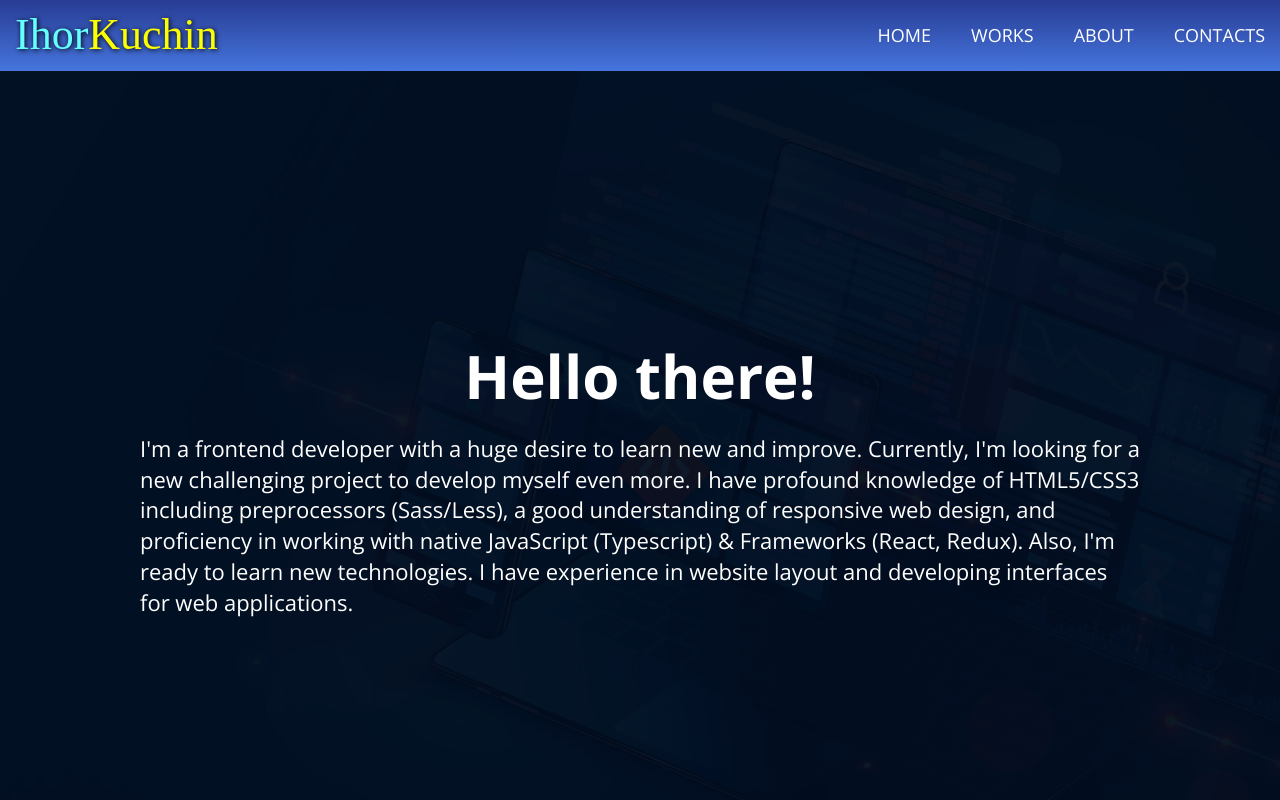
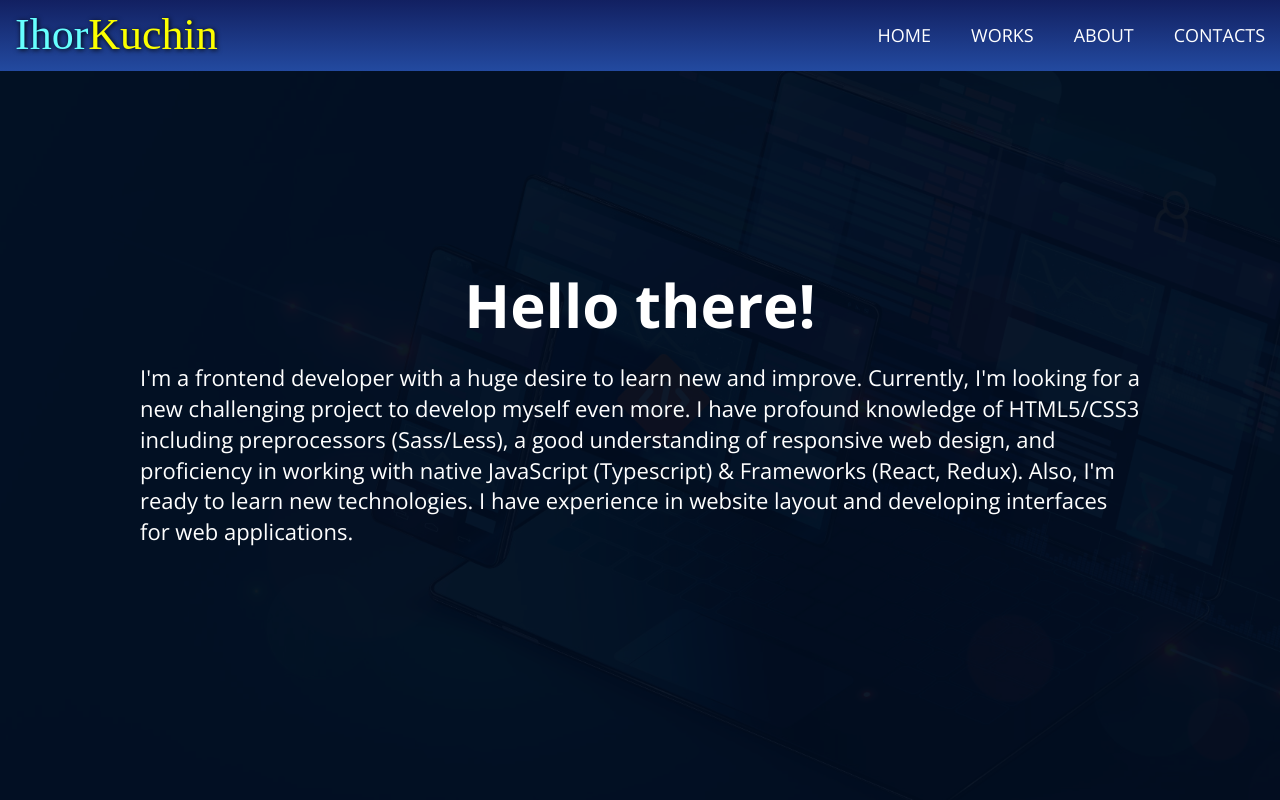
Before and after one commit to jamesKahura01/portfolio, a React (Create React App) app: page / in a window 1280 px wide. Shown: the top 800 px of the page. Built offline with nearby package versions, Linux system fonts and the light colour scheme; a web font is replaced by a local one.

Commit message:
Fixed header styles

```diff
--- a/src/components/Header/Header.module.scss
+++ b/src/components/Header/Header.module.scss
@@ -1,7 +1,11 @@
 @import '../../styles/utils/vars';
 
 .header {
-  position: sticky;
+  position: fixed;
+  top: 0;
+  left: 0;
+  right: 0;
+
   padding: 10px 0;
   background: $color-header-bg;
 }
--- a/src/styles/utils/_vars.scss
+++ b/src/styles/utils/_vars.scss
@@ -2,9 +2,9 @@ $color-main: #2b2b2b;
 $color-secondary: #fff;
 $color-darck: #000;
 
-$color-light: #4575dd;
-$color-normal: #283c94;
-$color-dark: #111249;
+$color-light: #234aa0;
+$color-normal: #122061;
+$color-dark: #0b123a;
 
 $color-blue: #66ffff;
 $color-yellow: #fbff00;
```
